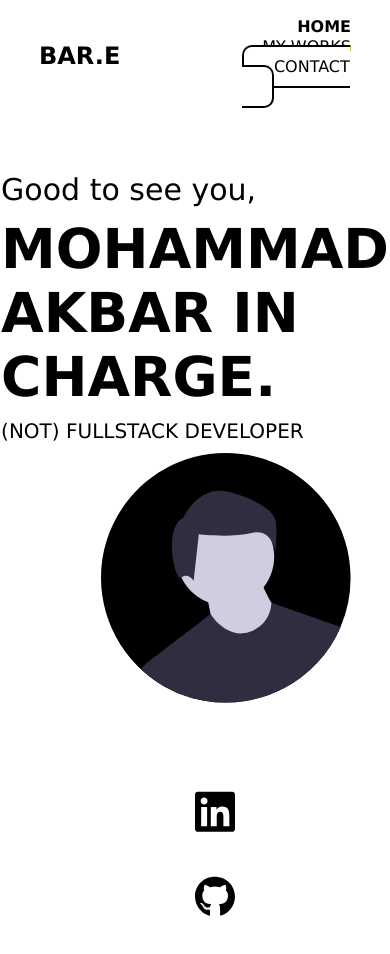
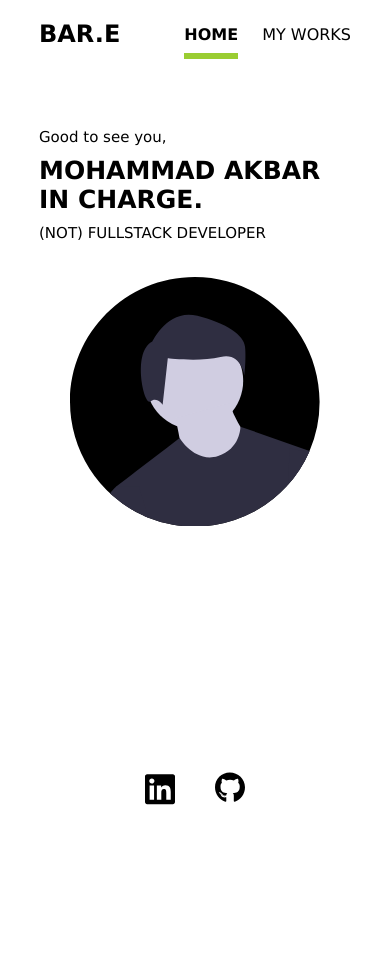
Before and after one commit to Makbar30/weekend-frontend, a React (Create React App) app: page /dashboard in a window 390 px wide. After the commit the page ends 844 px from the top, so only its background shows below. Built offline with nearby package versions, Linux system fonts and the light colour scheme.

Commit message:
add responsive

```diff
--- a/package.json
+++ b/package.json
@@ -18,7 +18,8 @@
     "react-scripts": "3.4.3"
   },
   "scripts": {
-    "start": "react-scripts start",
+    "dev": "react-scripts start",
+    "start": "serve -s build",
     "build": "react-scripts build",
     "test": "react-scripts test",
     "eject": "react-scripts eject"
--- a/src/App.scss
+++ b/src/App.scss
@@ -1,23 +1,3 @@
 .App {
-  text-align: center;
-
-  &-header {
-    background-color: #ffffff;
-    min-height: 100vh;
-    display: flex;
-    flex-direction: column;
-    align-items: center;
-    justify-content: center;
-    font-size: calc(10px + 2vmin);
-    color: #000000;
-
-    .App-logo {
-      height: 40vmin;
-      pointer-events: none;
-    }
-
-    .App-link {
-      color: #61dafb;
-    }
-  }
+  height: 100vh;
 }
--- a/src/containers/defaultFooter/index.js
+++ b/src/containers/defaultFooter/index.js
@@ -4,13 +4,12 @@ import {  } from '@fortawesome/fontawesome-svg-core'
 
 export default function DefaultFooter(){
     return(
-        <footer className="footer">
-            <div className="container">
+
+            <div className="footer">
                 <ul>
                     <li><a href="https://linkedin.com/in/mhmmdakbr" target="_blank" rel="noopener noreferrer"><FontAwesomeIcon icon={["fab","linkedin"]}/></a></li>
                     <li><a href="https://github.com/makbar30" target="_blank" rel="noopener noreferrer"><FontAwesomeIcon icon={["fab","github"]}/></a></li>
                 </ul>
             </div>
-        </footer>
     )
 }
--- a/src/containers/defaultFooter/style.scss
+++ b/src/containers/defaultFooter/style.scss
@@ -1,13 +1,11 @@
 .footer {
   padding: 0;
   margin: auto;
-
-  .container {
-    width: 50%;
+  width: 100%;
   padding: 0;
-    margin: auto;
   ul {
     display: flex;
+    padding: 0;
     flex-wrap: wrap;
     list-style-type: none;
     justify-content: center;
@@ -15,14 +13,21 @@
     li {
       padding: 20px;
 
-        a,
+      a {
         svg {
           color: black;
           cursor: pointer;
-          width: 40px;
+          width: 30px!important;
           height: auto;
         }
       }
     }
   }
 }
+
+@media screen and (max-width: 960px) {
+  .footer {
+    position: absolute;
+    bottom: 0;
+  }
+}
--- a/src/containers/defaultHeader/index.js
+++ b/src/containers/defaultHeader/index.js
@@ -8,7 +8,7 @@ export default function defaultHeader() {
                 <ul>
                     <li><NavLink to="/dashboard" activeClassName="active">Home</NavLink></li>
                     <li><NavLink to="/works" activeClassName="active">My Works</NavLink></li>
-                    <li><NavLink to="/contact" className="btn-contact" activeClassName="btn-active">Contact</NavLink></li>
+                    {/* <li><NavLink to="/contact" className="btn-contact" activeClassName="btn-active">Contact</NavLink></li> */}
                 </ul>
             </nav>
         </header>
--- a/src/containers/defaultHeader/style.scss
+++ b/src/containers/defaultHeader/style.scss
@@ -80,3 +80,9 @@
     text-transform: uppercase;
   }
 }
+
+@media screen and (max-width: 960px) {
+  .header ul{
+    flex: 1;
+  }
+}
--- a/src/containers/index.js
+++ b/src/containers/index.js
@@ -7,17 +7,19 @@ import WorksPage from '../pages/Portofolio'
 
 function DefaultLayout() {
 
-    return (
-      <BrowserRouter>
-       <Header/>
+  return (
+    <BrowserRouter>
+      <div className="App">
+        <Header />
         <Switch>
-          <Route path="/dashboard" name="Main Page" component={HomePage}/>
-          <Route path="/works" name="My Works Page" component={WorksPage}/>
+          <Route path="/dashboard" name="Main Page" component={HomePage} />
+          <Route path="/works" name="My Works Page" component={WorksPage} />
           <Redirect from="/" to="/dashboard" />
         </Switch>
-        <Footer/>
-      </BrowserRouter>
-    );
-  }
+        <Footer />
+      </div>
+    </BrowserRouter>
+  );
+}
 
 export default DefaultLayout;
--- a/src/pages/Home/style.scss
+++ b/src/pages/Home/style.scss
@@ -51,3 +51,33 @@
     }
   }
 }
+
+@media screen and (max-width: 960px) {
+  .description {
+    h1 {
+      font-size: 25px!important;
+    }
+
+    h3 {
+      font-size: 15px!important;
+    }
+
+    h5 {
+      font-size: 15px!important;
+    }
+  }
+}
+
+@media screen and (max-width: 460px) {
+  .row {
+    display: block;
+
+    .image{
+      margin-top: 35px;
+      text-align: center;
+      svg{
+        float: none;
+      }
+    }
+  }
+}
--- a/src/pages/Portofolio/style.scss
+++ b/src/pages/Portofolio/style.scss
@@ -1,6 +1,6 @@
 .works {
   width: 100%;
-  padding: 50px 0px;
+  padding: 20px 0px;
 
   .container {
     width: 80%;
@@ -32,7 +32,7 @@
           border: 2px solid black;
           outline: none;
           text-transform: uppercase;
-          text-align: left!important;
+          text-align: left !important;
         }
 
         .btn {
@@ -69,3 +69,16 @@
     }
   }
 }
+
+@media screen and (max-width: 960px) {
+  .works > .container {
+    .card-row {
+      flex-direction: column-reverse;
+      gap: 0;
+    }
+
+    .card-row:nth-child(odd) {
+      flex-direction: column-reverse;
+    }
+  }
+}
```
Lines whose indentation alone changed are shown as unchanged.
